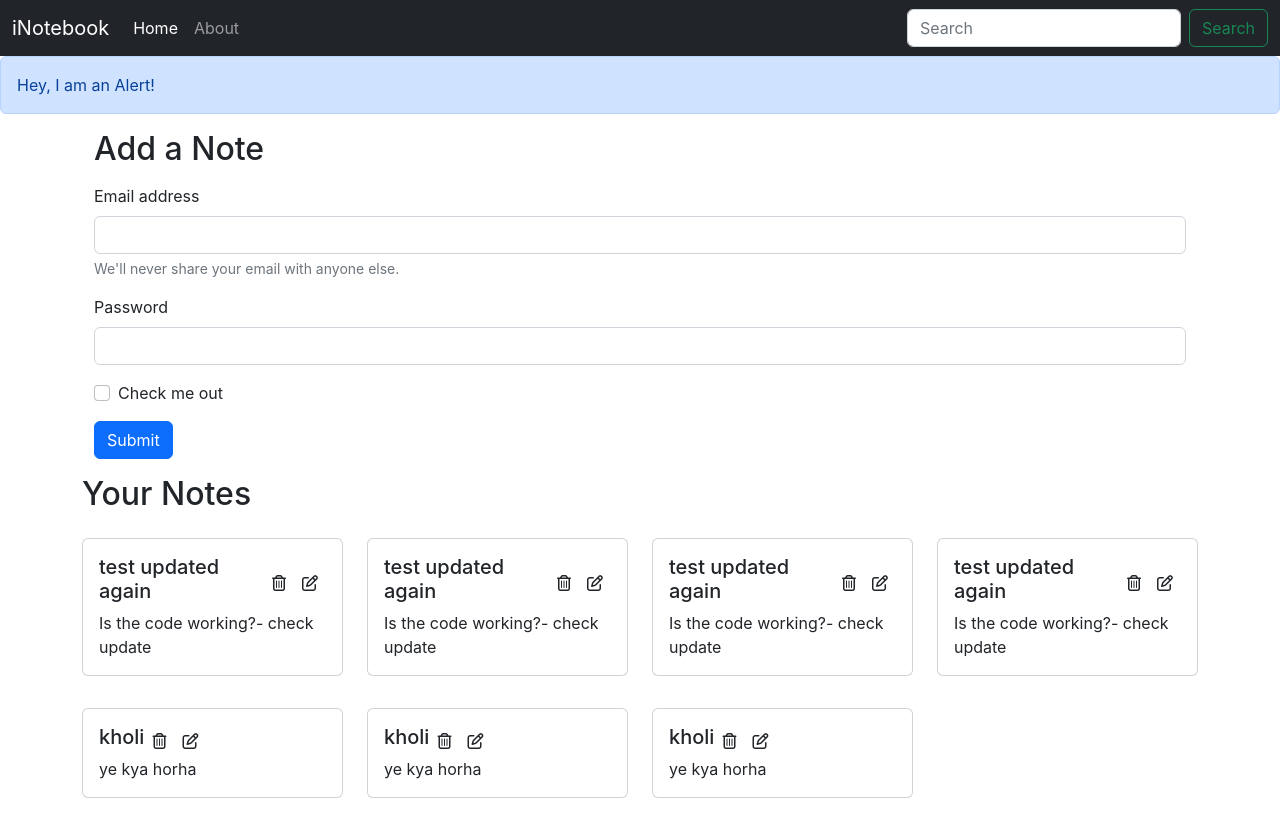
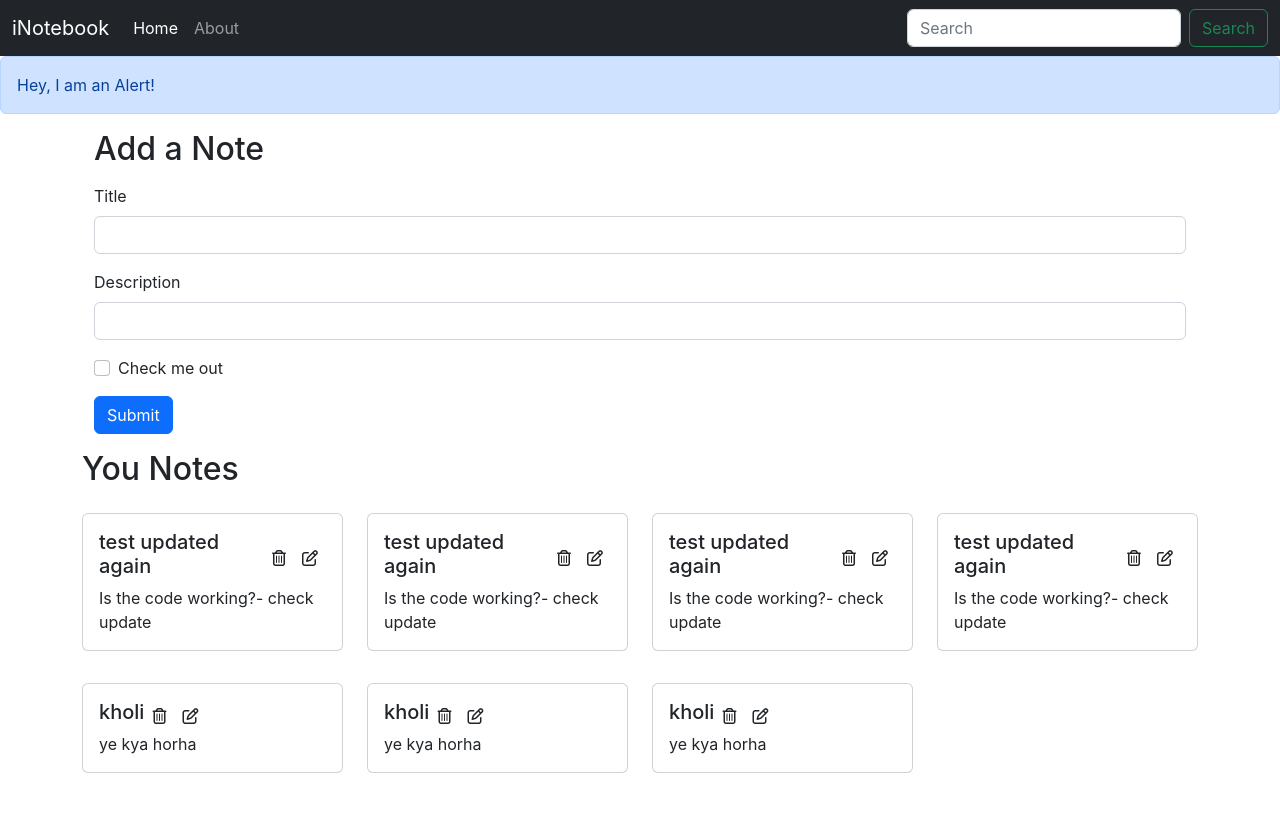
Before and after one commit to Saurabh-Shivam/iNotebook-React, a React (Create React App) app: page / in a window 1280 px wide. After the commit the page ends 805 px from the top, so only its background shows below. Built offline with nearby package versions, Linux system fonts and the light colour scheme.

Commit message:
Adding AddNote component to iNotebook and adding the notes locally using submit button

```diff
--- /dev/null
+++ b/src/components/AddNote.js
@@ -0,0 +1,73 @@
+import React, { useContext, useState } from "react";
+import noteContext from "../context/notes/noteContext";
+
+const AddNote = () => {
+  const context = useContext(noteContext);
+  const { addNote } = context;
+
+  const [note, setNote] = useState({
+    title: "",
+    description: "",
+    tag: "default",
+  });
+
+  const handleClick = (e) => {
+    // This will prevent the page from reloading
+    e.preventDefault();
+    addNote(note.title, note.description, note.tag);
+  };
+
+  const onChange = (e) => {
+    // Here this line of code means whatever is changing it's name should be equal to it's value
+    setNote({ ...note, [e.target.name]: e.target.value });
+  };
+
+  return (
+    <div className="container my-3">
+      <h2>Add a Note</h2>
+      <form className="my-3">
+        <div className="mb-3">
+          <label htmlFor="title" className="form-label">
+            Title
+          </label>
+          <input
+            type="text"
+            className="form-control"
+            id="title"
+            name="title"
+            aria-describedby="emailHelp"
+            onChange={onChange}
+          />
+        </div>
+        <div className="mb-3">
+          <label htmlFor="description" className="form-label">
+            Description
+          </label>
+          <input
+            type="text"
+            className="form-control"
+            id="description"
+            name="description"
+            onChange={onChange}
+          />
+        </div>
+        <div className="mb-3 form-check">
+          <input
+            type="checkbox"
+            className="form-check-input"
+            id="exampleCheck1"
+            // onChange={onChange}
+          />
+          <label className="form-check-label" htmlFor="exampleCheck1">
+            Check me out
+          </label>
+        </div>
+        <button type="submit" className="btn btn-primary" onClick={handleClick}>
+          Submit
+        </button>
+      </form>
+    </div>
+  );
+};
+
+export default AddNote;
--- a/src/components/Alert.js
+++ b/src/components/Alert.js
@@ -3,7 +3,7 @@ import React from "react";
 const Alert = (props) => {
   return (
     <div>
-      <div class="alert alert-primary" role="alert">
+      <div className="alert alert-primary" role="alert">
         {props.message}
       </div>
     </div>
--- a/src/components/Home.js
+++ b/src/components/Home.js
@@ -4,48 +4,6 @@ import Notes from "./Notes";
 const Home = () => {
   return (
     <div>
-      <div className="container my-3">
-        <h2>Add a Note</h2>
-        <form className="my-3">
-          <div className="mb-3">
-            <label htmlFor="exampleInputEmail1" className="form-label">
-              Email address
-            </label>
-            <input
-              type="email"
-              className="form-control"
-              id="exampleInputEmail1"
-              aria-describedby="emailHelp"
-            />
-            <div id="emailHelp" className="form-text">
-              We'll never share your email with anyone else.
-            </div>
-          </div>
-          <div className="mb-3">
-            <label htmlFor="exampleInputPassword1" className="form-label">
-              Password
-            </label>
-            <input
-              type="password"
-              className="form-control"
-              id="exampleInputPassword1"
-            />
-          </div>
-          <div className="mb-3 form-check">
-            <input
-              type="checkbox"
-              className="form-check-input"
-              id="exampleCheck1"
-            />
-            <label className="form-check-label" htmlFor="exampleCheck1">
-              Check me out
-            </label>
-          </div>
-          <button type="submit" className="btn btn-primary">
-            Submit
-          </button>
-        </form>
-      </div>
       <Notes />
     </div>
   );
--- a/src/components/Notes.js
+++ b/src/components/Notes.js
@@ -1,17 +1,21 @@
 import React, { useContext } from "react";
 import noteContext from "../context/notes/noteContext";
 import NoteItem from "./NoteItem";
+import AddNote from "./AddNote";
 
 const Notes = () => {
   const context = useContext(noteContext);
-  const { notes, setNotes } = context;
+  const { notes, addNote } = context;
   return (
-    <div className="row my-3">
-      <h2>Your Notes</h2>
-      {notes.map((note) => {
-        return <NoteItem key={note._id} note={note} />;
-      })}
-    </div>
+    <>
+      <AddNote />
+      <div className="row my-3">
+        <h2>You Notes</h2>
+        {notes.map((note) => {
+          return <NoteItem key={note._id} note={note} />;
+        })}
+      </div>
+    </>
   );
 };
 
--- a/src/context/notes/NoteState.js
+++ b/src/context/notes/NoteState.js
@@ -69,9 +69,54 @@ const NoteState = (props) => {
     },
   ];
   const [notes, setNotes] = useState(notesInitial);
+
+  // Add a Note
+
+  const addNote = (title, description, tag) => {
+    console.log("Adding a new note");
+    // TODO: API Call
+    const note = {
+      _id: "62e282ed18t11b859g0aac40ecded",
+      user: "62d37268d3104aacef1c99ea",
+      title: title,
+      description: description,
+      tag: tag,
+      date: "2022-07-28T12:37:01.398Z",
+      __v: 0,
+    };
+    // NOTE:-> concat returns an array whereas push updates an array
+    setNotes(notes.concat(note));
+  };
+
+  // // Add a Note
+  // const addNote = (title, description, tag) => {
+  //   // TODO: API Call
+  //   console.log("Adding a new note");
+  //   const note = {
+  //     _id: "61322f119553781a8ca8d0e08",
+  //     user: "62d37268d3104aacef1c99ea",
+  //     title: title,
+  //     description: description,
+  //     tag: tag,
+  //     date: "2022-07-28T12:37:01.398Z",
+  //     __v: 0,
+  //   };
+  //   setNotes(notes.concat(note));
+  // };
+
+  // Delete a Note
+
+  const deleteNote = (id) => {};
+
+  // Edit a Note
+
+  const editNote = (id) => {};
+
   return (
     // <noteContext.Provider value={{ state: "state", update: "update" }}>
-    <noteContext.Provider value={{ notes, setNotes }}>
+    <noteContext.Provider
+      value={{ notes, setNotes, addNote, deleteNote, editNote }}
+    >
       {props.children}
     </noteContext.Provider>
   );
```
